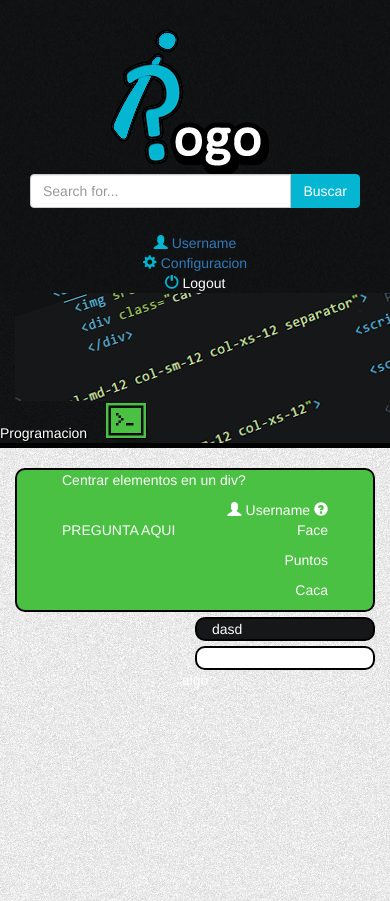
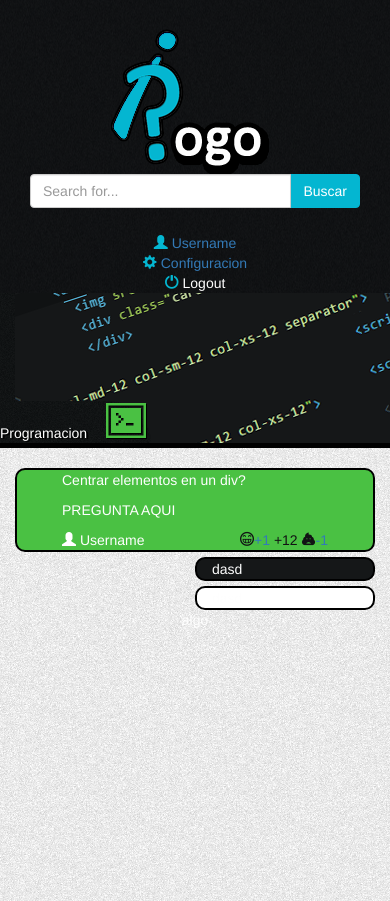
Before and after one commit to msantanagonzalez/rogo, a PHP site: page /question.html in a window 390 px wide. Shown: the top 901 px of the page. Run offline with PHP 8.4, Linux system fonts and the light colour scheme; some web fonts are replaced.

Commit message:
responsive question

```diff
--- a/www/Resources/css/styles.css
+++ b/www/Resources/css/styles.css
@@ -60,9 +60,7 @@ color: #111314;
   color: #111314;
   text-decoration: underline;
 }
-.indexVotoPregunta{
-  color: #111314;
-}
+
 .indexPuntuacionPregunta{
   color: #111314;
 }
@@ -402,6 +400,11 @@ a.list-group-item:hover{
     color: #fff;
     size:50px;
   }
+  .indexVotoPregunta{
+    size: 200;
+    text-align: right;
+      color: #111314;
+  }
 }
 
 /* Landscape phone to portrait tablet */
@@ -442,6 +445,9 @@ a.list-group-item:hover{
   .iconosPregunta{
     color: #fff;
     size:50px;
+  }
+  .indexVotoPregunta{
+    color: #111314;
   }
 }
 
@@ -486,5 +492,11 @@ a.list-group-item:hover{
     color: #fff;
     size:50px;
   }
+  .PreguntaMovil{
+    text-align: left;
+  }
+  .indexVotoPregunta{
+    color: #111314;
+  }
 
 }
--- a/www/question.html
+++ b/www/question.html
@@ -108,26 +108,25 @@
                       <div class="col-lg-6 col-md-6 col-sm-6 col-xs-12">
                         <p> Centrar elementos en un div? </p>
                       </div>
-                      <div class="col-lg-6 col-md-6 col-sm-6 col-xs-12 text-right">
-                        <span class="glyphicon glyphicon-user iconosPregunta"></span>
-                        <span> Username </span>
-                        <span class="glyphicon glyphicon-question-sign"></span>
-                      </div>
+
                     </div>
 
                     <div class="col-lg-12 col-md-12 col-sm-12 col-xs-12">
                       <div class="col-lg-6 col-md-6 col-sm-6 col-xs-6">
                         <p> PREGUNTA AQUI </p>
                       </div>
-
-                      <div class="col-lg-6 col-md-6 col-sm-6 col-xs-6 text-right iconosMovil">
-
-                        <p> Face </p>
-                        <p> Puntos </p>
-                        <p> Caca </p>
+                    </div>
+                      <div class="col-lg-12 col-md-12 col-sm-12 col-xs-12">
+                            <div class="col-lg- col-md-6 col-sm-6 col-xs-5 text-left">
+                              <span class="glyphicon glyphicon-user iconosPregunta"></span>
+                              <span> Username </span>
+                            </div>
+                            <div class="col-lg-6 col-md-6 col-sm-6 col-xs-7 text-right">
+                        <a href="#"><span class="icon-grin indexVotoPregunta" aria-hidden="true"></span>+1</a>
+                        <span class="indexPuntuacionPregunta">+12</span>
+                        <a href="#"><span class="icon-poopIcon1 indexVotoPregunta" aria-hidden="true"></span>-1</a>
                       </div>
-
-                    </div>
+                      </div>
 
                   </div>
                   <!-- Fin Pregunta -->
```
